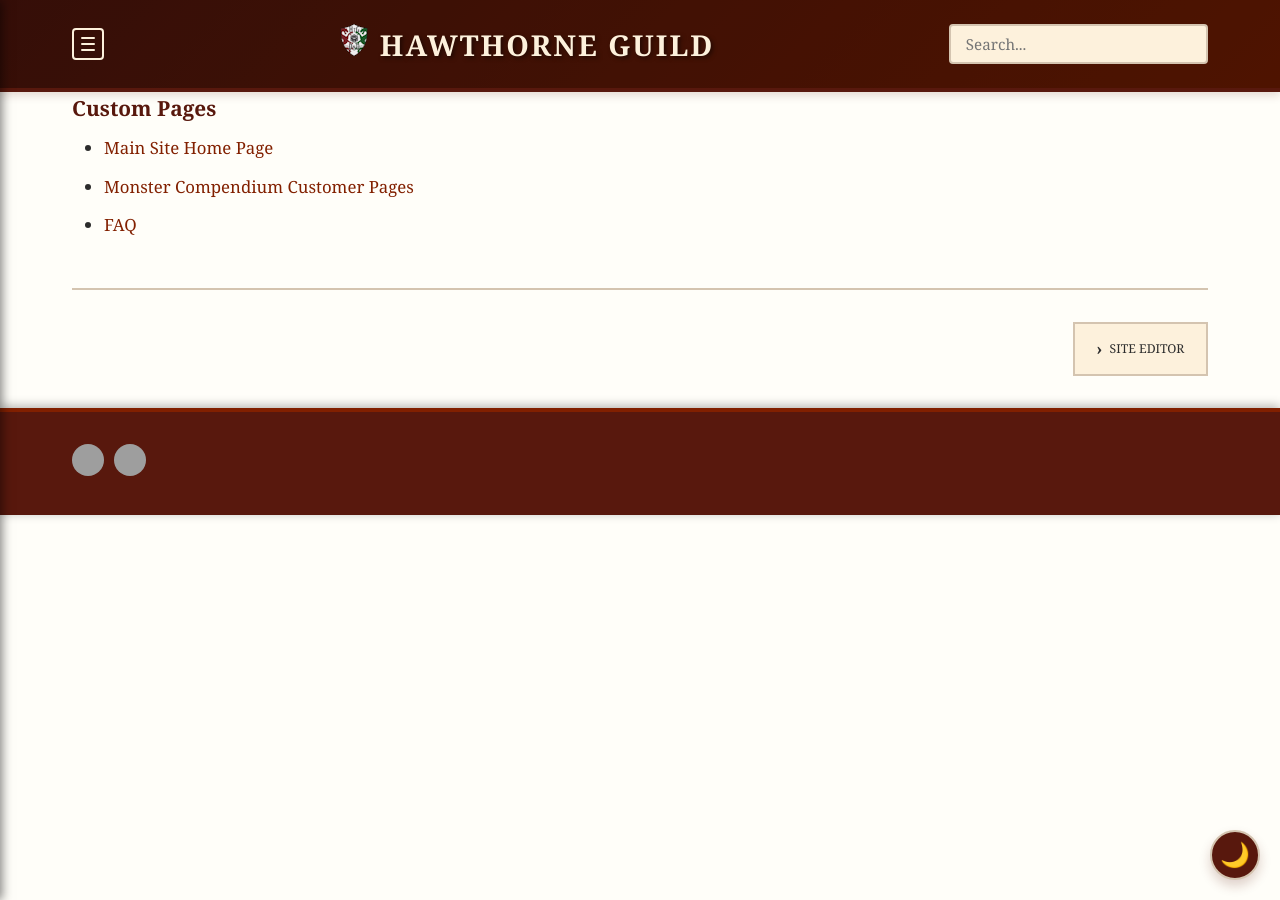
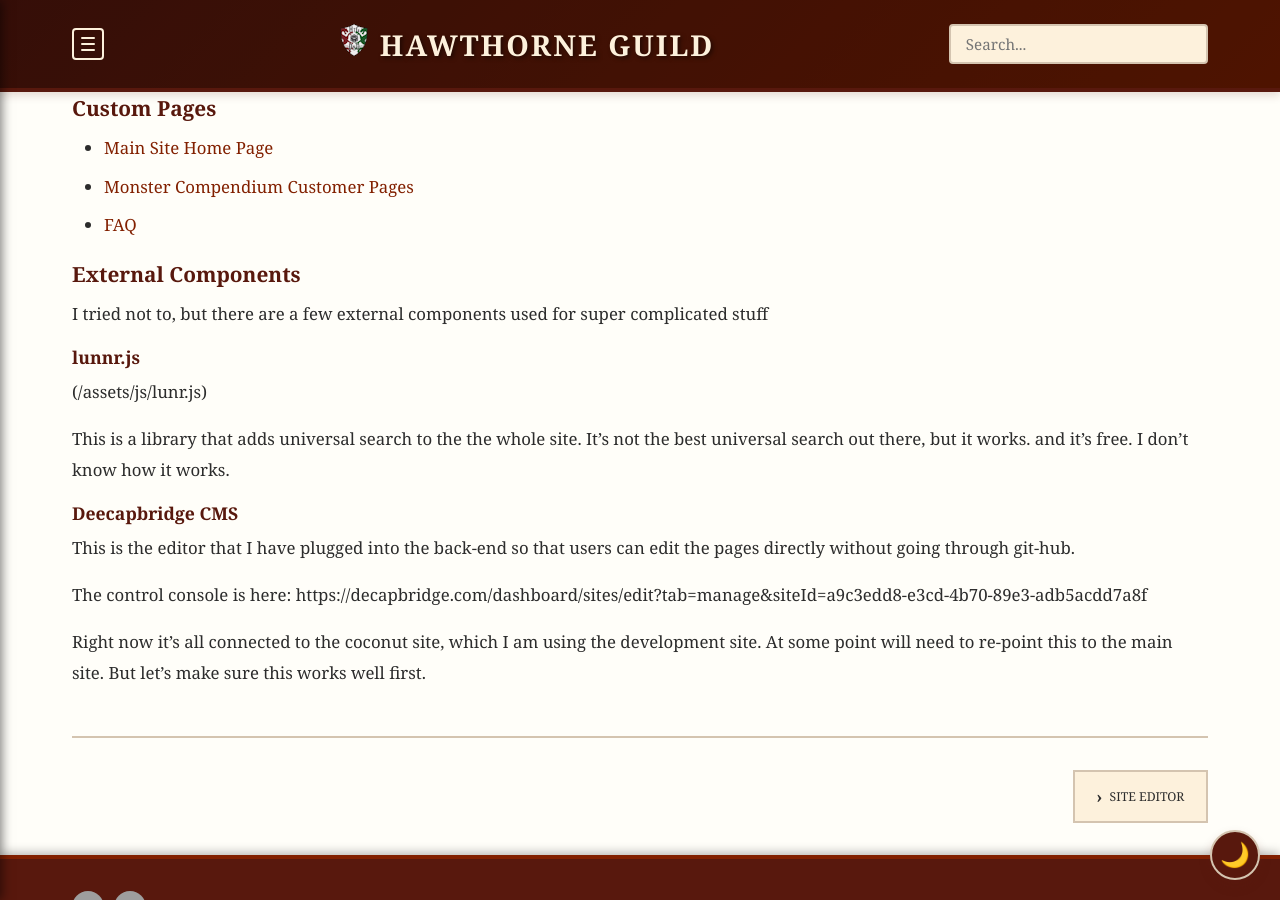
Before and after one commit to coconutswallow/Guides, a Jekyll site: the page built from _help/index.md, in a window 1280 px wide and 900 px high, scrolled down 794 px. Built offline with Jekyll 4.4.1, drawn with Linux system fonts in a browser that asks for light colours; comment, search, counter and statistics services are not loaded; grey boxes are pictures that could not be loaded.

Commit message:
help updates

```diff
--- a/_help/index.md
+++ b/_help/index.md
@@ -24,3 +24,20 @@
 - <a href="{{ 'help/homepage' | relative_url }}">Main Site Home Page</a>
 - <a href="{{ 'help/monsters' | relative_url }}">Monster Compendium Customer Pages</a>
 - <a href="{{ 'help/FAQ-engineering' | relative_url }}">FAQ</a>
+
+#### External Components
+
+I tried not to, but there are a few external components used for super complicated stuff
+
+##### lunnr.js
+(/assets/js/lunr.js)
+
+This is a library that adds universal search to the the whole site.  It's not the best universal search out there, but it works. and it's free. I don't know how it works.
+
+##### Deecapbridge CMS
+
+This is the editor that I have plugged into the back-end so that users can edit the pages directly without going through git-hub.
+
+The control console is here: https://decapbridge.com/dashboard/sites/edit?tab=manage&siteId=a9c3edd8-e3cd-4b70-89e3-adb5acdd7a8f
+
+Right now it's all connected to the coconut site, which I am using the development site. At some point will need to re-point this to the main site.  But let's make sure this works well first.
```
Also changed, not shown: _help/FAQ-engineering.md (+1 -1 lines), _help/homepage.md (+1 -1 lines), _help/monsters.md (+1 -1 lines), _monsters/gøbblervøki.md (+5 -5 lines).
